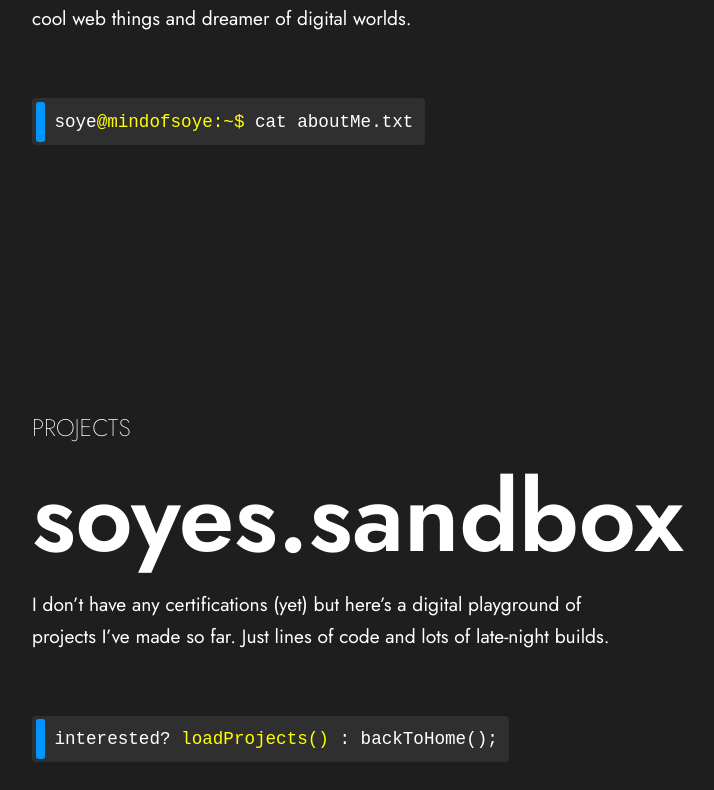
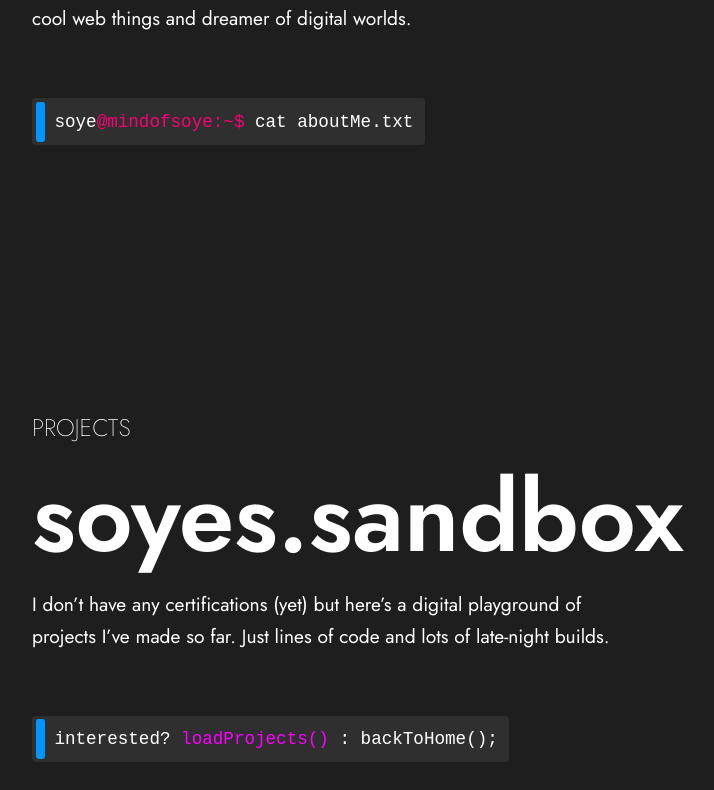
Before and after one commit to soyedotcom/soye.com, a React (Vite) app: page / in a window 1280 px wide. Shown: the part 1270-2060 px from the top of the page, without its empty margins (160-874 px from the left). Built offline with nearby package versions, Linux system fonts and the light colour scheme.

Commit message:
Add extra colours to CodeBlock.jsx

```diff
--- a/src/components/styles/Codeblock.css
+++ b/src/components/styles/Codeblock.css
@@ -22,6 +22,14 @@
   margin: 0 0.6rem 0 0.25rem;
 }
 
-.code-highlight {
+#home .code-highlight {
   color: yellow;
 }
+
+#about .code-highlight {
+  color: #f90074;
+}
+
+#projects .code-highlight {
+  color: #fb00ff;
+}
```
